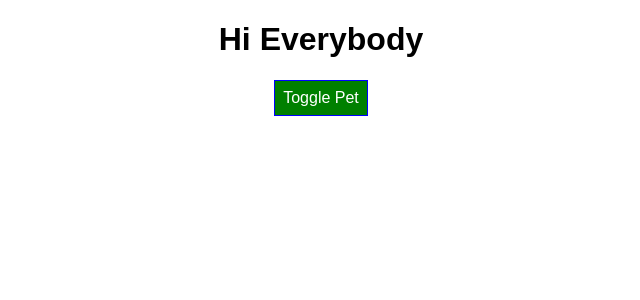
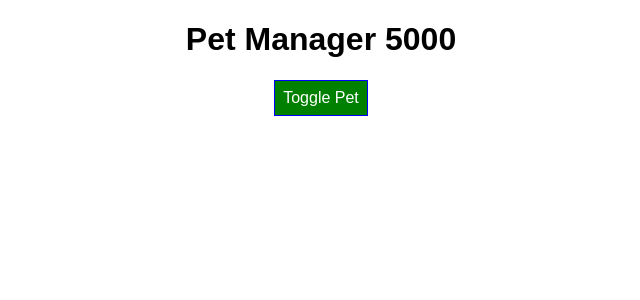
Before and after one commit to ideascomealive/cra-demo, a React (Create React App) app: page / in a window 1280 px wide. Shown: the top 300 px of the page, without its empty margins (319-959 px from the left). Built offline with nearby package versions, Linux system fonts and the light colour scheme.

Commit message:
28 props in class

```diff
--- a/src/components/Home/Home.css
+++ b/src/components/Home/Home.css
@@ -1,4 +1,3 @@
-/* 24a - classes for conditional className */
 .red {
     color: red;
   }
--- a/src/components/Home/Home.js
+++ b/src/components/Home/Home.js
@@ -23,10 +23,10 @@ const Home = (props) => {
         classes.push('huge');
     }
 
-
+    //use title in h1
     return (
     <div>
-      <h1 className={classes.join(' ')}>Hi Everybody</h1>
+      <h1 className={classes.join(' ')}>{props.title}</h1>
       <button
             style={styles}
           onClick={props.clicked}>Toggle Pet</button>
--- a/src/containers/App.js
+++ b/src/containers/App.js
@@ -54,9 +54,11 @@ class App extends Component {
             );
         }
 
+        //pass title directly to Home
         return (
         <div className="App">
             <Home
+                title={this.props.title}
                 showPets = {this.state.showPets}
                 pets={this.state.pets}
                 clicked={this.togglePetsHandler}
--- a/src/index.js
+++ b/src/index.js
@@ -4,5 +4,6 @@ import './index.css';
 import App from './containers/App';
 import registerServiceWorker from './registerServiceWorker';
 
-ReactDOM.render(<App />, document.getElementById('root'));
+//add a title prop to App
+ReactDOM.render(<App title="Pet Manager 5000" />, document.getElementById('root'));
 registerServiceWorker();
```
